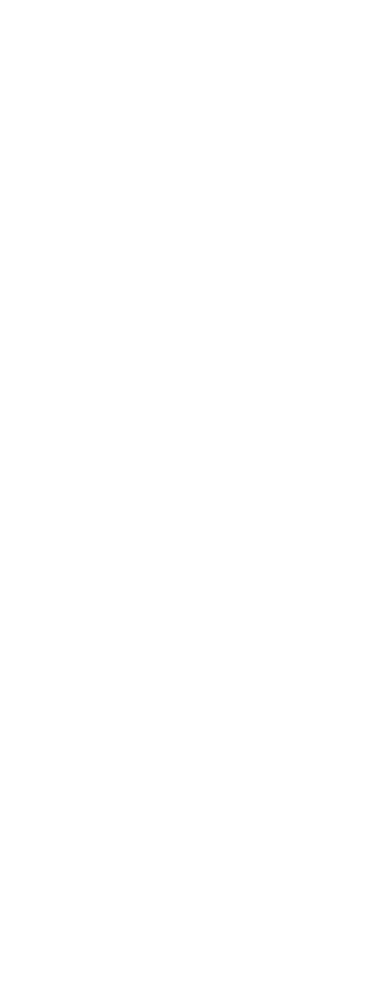
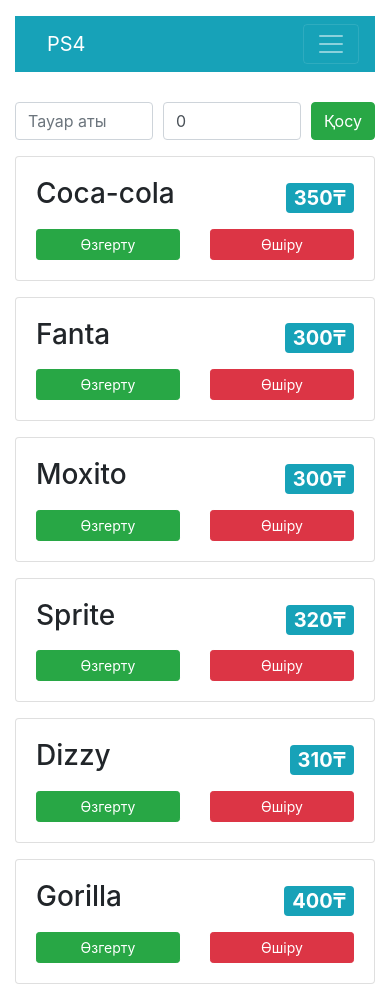
Before and after one commit to bek-app/nuxtjs-pr, a Nuxt app: page /productsmobile in a window 390 px wide. Before the commit this address had no page. Before the commit the page ends 844 px from the top, so only its background shows below. Built offline with nearby package versions, Linux system fonts and the light colour scheme.

Commit message:
mobile version

```diff
--- a/components/Navbar.vue
+++ b/components/Navbar.vue
@@ -1,6 +1,6 @@
 <template>
   <b-container class="container">
-    <b-navbar toggleable="lg" type="dark" variant="info">
+    <b-navbar class="mt-2" toggleable="lg" type="dark" variant="info">
       <b-navbar-brand
         class="nav-link"
         no-prefetch
@@ -79,8 +79,8 @@
 export default {}
 </script>
 <style scoped>
-body {
-  font-family: 'Antonio', sans-serif;
+.container {
+  padding: 0;
 }
 .nav-link {
   text-transform: uppercase;
--- a/pages/log.vue
+++ b/pages/log.vue
@@ -43,8 +43,7 @@
         },
         {
           key: 'user',
-          label: 'Аты-жөні',
-          sortable: true,
+          label: 'Аты',
         },
 
         {
@@ -56,7 +55,7 @@
           label: 'Аяқталуы',
         },
 
-        { key: 'sum', label: 'Толық сумма' },
+        { key: 'sum', label: 'Cумма' },
       ],
     }
   },
--- /dev/null
+++ b/pages/productsmobile.vue
@@ -0,0 +1,185 @@
+<template>
+  <b-container class="mt-3">
+    <Navbar />
+    <div class="product__input">
+      <b-form-input
+        class="input"
+        v-model.trim="text"
+        placeholder="Тауар аты"
+      ></b-form-input>
+      <b-form-input
+        class="input"
+        v-model.number="number"
+        type="number"
+      ></b-form-input>
+      <b-button variant="success" @click="addProduct">Қосу</b-button>
+    </div>
+
+    <div class="cards" v-for="product in products" :key="product.id">
+      <b-card class="mt-3 mb-2 card" title="" tag="article">
+        <div class="product__head">
+          <h3>{{ product.name }}</h3>
+          <b-badge variant="info" class="product__sum"
+            >{{ product.sum }}₸</b-badge
+          >
+        </div>
+        <b-row class="btns">
+          <b-col>
+            <b-button
+              class="btn mr-2"
+              size="sm"
+              variant="success"
+              block
+              @click="openModal(product.id)"
+              >Өзгерту</b-button
+            ></b-col
+          >
+          <b-col>
+            <b-button
+              class="btn"
+              size="sm"
+              variant="danger"
+              block
+              @click="removeSum()"
+            >
+              Өшіру
+            </b-button>
+          </b-col>
+        </b-row>
+      </b-card>
+    </div>
+    <b-modal id="my-modal" size="sm" hide-footer>
+      <template #modal-title>
+        <span>Таңдалған тауар</span>
+        <b-badge variant="success">
+          {{ getProductById(selectedId) }}</b-badge
+        ></template
+      >
+      <b-form-input
+        class="input mb-2"
+        v-model.number="numberChange"
+        type="number"
+      ></b-form-input>
+      <b-button block variant="primary" @click="changeSum()">
+        бағасын өзгерту!</b-button
+      ></b-modal
+    >
+  </b-container>
+</template>
+
+<script>
+export default {
+  data() {
+    return {
+      text: '',
+      number: 0,
+      numberChange: 0,
+      selectedId: null,
+    }
+  },
+
+  computed: {
+    products() {
+      return this.$store.state.products.products
+    },
+  },
+  methods: {
+    addProduct() {
+      if (!this.text || !this.number) return
+      let maxId = 0
+      this.products.forEach((product) => {
+        if (product.id > maxId) {
+          maxId = product.id
+        }
+      })
+      const newData = {
+        id: maxId + 1,
+        name: this.text,
+        sum: this.number,
+      }
+      this.$store.commit('products/addProduct', newData)
+    },
+    removeSum(id) {
+      this.boxTwo = ''
+      this.$bvModal
+        .msgBoxConfirm('Тауарды өшіре берейін бе?', {
+          title: 'Тауарды өшіру',
+          size: 'sm',
+          buttonSize: 'sm',
+          okVariant: 'danger',
+          okTitle: 'Ия',
+          cancelTitle: 'Жоқ',
+          footerClass: 'p-2',
+          hideHeaderClose: false,
+          centered: true,
+        })
+        .then((value) => {
+          if (value) {
+            this.$store.commit('products/removeSum', id)
+          }
+        })
+        .catch((err) => {
+          console.log(err)
+        })
+    },
+    openModal(id) {
+      this.selectedId = id
+      this.numberChange = this.products.find(
+        (product) => product.id === this.selectedId
+      ).sum
+      this.$bvModal.show('my-modal')
+    },
+    getProductById(selectedId) {
+      if (!selectedId) {
+        return ''
+      }
+      return this.products.find((product) => product.id === selectedId).name
+    },
+    changeSum() {
+      if (!this.numberChange) return
+
+      const newData = {
+        id: this.selectedId,
+        sum: this.numberChange,
+      }
+
+      this.$store.commit('products/changeSum', newData)
+
+      this.$bvModal.hide('my-modal')
+    },
+  },
+}
+</script>
+<style scoped>
+.product__input {
+  display: flex;
+  justify-content: space-between;
+  align-items: center;
+  margin-top: 30px;
+}
+.input {
+  margin-right: 10px;
+}
+.card {
+  margin: 0 auto;
+}
+.product__head {
+  display: flex;
+  justify-content: space-between;
+  align-items: center;
+  margin-bottom: 10px;
+}
+.product__sum {
+  font-size: 20px;
+}
+@media (max-width: 375px) {
+  .product__input {
+    display: flex;
+    flex-direction: column;
+  }
+  .input {
+    margin-bottom: 10px;
+    margin-right: 0;
+  }
+}
+</style>
--- /dev/null
+++ b/pages/realtimeMobile.vue
@@ -0,0 +1,219 @@
+<template>
+  <b-container>
+    <Navbar />
+    <div class="cards" v-for="item in items" :key="item.id">
+      <b-card
+        class="mt-3 mb-2 card"
+        title=""
+        tag="article"
+        style="max-width: 30rem"
+      >
+        <div class="pc">
+          <b-badge v-if="item.busy" variant="danger">
+            {{ item.pc }}
+          </b-badge>
+          <b-badge v-else variant="success"> {{ item.pc }} </b-badge>
+          <div class="userid">
+            <span>{{ getUserNameById(item.userId) }}</span>
+          </div>
+        </div>
+        <div class="times mt-3">
+          <b-row align-h="between">
+            <b-col> <span>Басталуы:</span> </b-col>
+            <b-col class="time">
+              <b-badge v-if="item.start_time" variant="success" class="mb-2">
+                {{ item.start_time | formatDate1 }}
+              </b-badge>
+            </b-col>
+          </b-row>
+          <b-row align-h="between">
+            <b-col> <span>Аяқталуы:</span></b-col>
+            <b-col class="time">
+              <b-badge v-if="item.end_time" variant="warning">
+                {{ item.end_time | formatDate1 }}
+              </b-badge></b-col
+            >
+          </b-row>
+        </div>
+        <div class="sum mt-3">
+          <b-badge variant="info"> Сумма </b-badge>
+          <b-badge variant="warning">{{ item.sum }} ₸</b-badge>
+        </div>
+        <div class="btns mt-3">
+          <b-button
+            v-if="item.busy"
+            v-b-modal="'my-modal'"
+            variant="danger"
+            block
+            size="sm"
+            @click="hideModalTime(item)"
+          >
+            Жабу</b-button
+          >
+          <b-button
+            v-else
+            block
+            size="sm"
+            variant="primary"
+            @click="showModalTime(item)"
+            >Ашу</b-button
+          >
+        </div>
+      </b-card>
+    </div>
+
+    <div class="modals">
+      <b-modal id="my-modal" size="sm" hide-footer>
+        <template #modal-title> Уақытты жаба берейін бе? </template>
+        <b-button size="sm" block variant="primary" @click="closeTime()"
+          >Ия</b-button
+        ></b-modal
+      >
+      <div>
+        <b-modal id="bv-modal-example" hide-footer>
+          <template #modal-title> Уақыт қосу</template>
+          <div class="d-block text-center">
+            <div>
+              <b-form-select
+                v-model="selectedUserId"
+                :options="users"
+                value-field="id"
+                text-field="name"
+              >
+              </b-form-select>
+            </div>
+          </div>
+          <b-button variant="success" class="mt-3" @click="addItem()">
+            Қосу</b-button
+          >
+          <b-button class="mt-3" @click="$bvModal.hide('bv-modal-example')"
+            >Терезені жабу</b-button
+          >
+        </b-modal>
+      </div>
+    </div>
+  </b-container>
+</template>
+<script>
+export default {
+  filters: {
+    formatDate1: (d) =>
+      d ? d.toLocaleTimeString('ru-RU').replace(',', '').slice(0, -3) : ' ',
+  },
+  data() {
+    return {
+      date: new Date(),
+      selectedPS: null,
+      selectedUserId: null,
+    }
+  },
+  computed: {
+    items() {
+      return this.$store.state.realtime.items
+    },
+    users() {
+      return this.$store.state.users.users
+    },
+  },
+  methods: {
+    getUserNameById(userID) {
+      if (!userID) {
+        return ''
+      }
+      return this.users.find((user) => user.id === userID).name
+    },
+    addItem() {
+      if (!this.selectedUserId) return
+
+      const newData = {
+        userId: this.selectedUserId,
+        busy: true,
+        end_time: this.selectedPS.end_time,
+        start_time: new Date(),
+        sum: null,
+      }
+
+      this.$store.commit('realtime/changePS', {
+        ps: this.selectedPS,
+        newData,
+      })
+
+      this.$bvModal.hide('bv-modal-example')
+    },
+
+    closeTime() {
+      const endTime = new Date()
+      const totalSum = Math.floor(
+        ((endTime - this.selectedPS.start_time) / 1000 / 3600) * 800
+      )
+      const logItem = {
+        userId: this.selectedPS.userId,
+        start_time: this.selectedPS.start_time,
+        pc: this.selectedPS.pc,
+        end_time: endTime,
+        sum: totalSum,
+      }
+
+      this.$store.commit('log/addLog', logItem)
+
+      const newData = {
+        userId: this.selectedPS.userId,
+        busy: false,
+        end_time: endTime,
+        start_time: this.selectedPS.start_time,
+        sum: totalSum,
+      }
+
+      this.$store.commit('realtime/closeTime', {
+        ps: this.selectedPS,
+
+        newData,
+      })
+
+      this.$bvModal.hide('my-modal')
+    },
+    showModalTime(pc) {
+      this.selectedPS = pc
+
+      this.$bvModal.show('bv-modal-example')
+    },
+    hideModalTime(pc) {
+      this.selectedPS = pc
+      this.$bvModal.show('my-modal')
+    },
+  },
+}
+</script>
+<style scoped>
+.card {
+  margin: 0 auto;
+}
+.pc {
+  display: flex;
+  justify-content: space-between;
+  align-items: center;
+  font-weight: bold;
+  font-size: 25px;
+}
+.userid {
+  font-size: 25px;
+  font-weight: bold;
+}
+.times {
+  display: flex;
+  flex-direction: column;
+  align-items: stretch;
+  font-size: 18px;
+}
+.time {
+  display: flex;
+  justify-content: flex-end;
+  align-items: center;
+}
+.sum {
+  display: flex;
+  justify-content: space-between;
+  align-items: center;
+  font-size: 25px;
+}
+</style>
```
